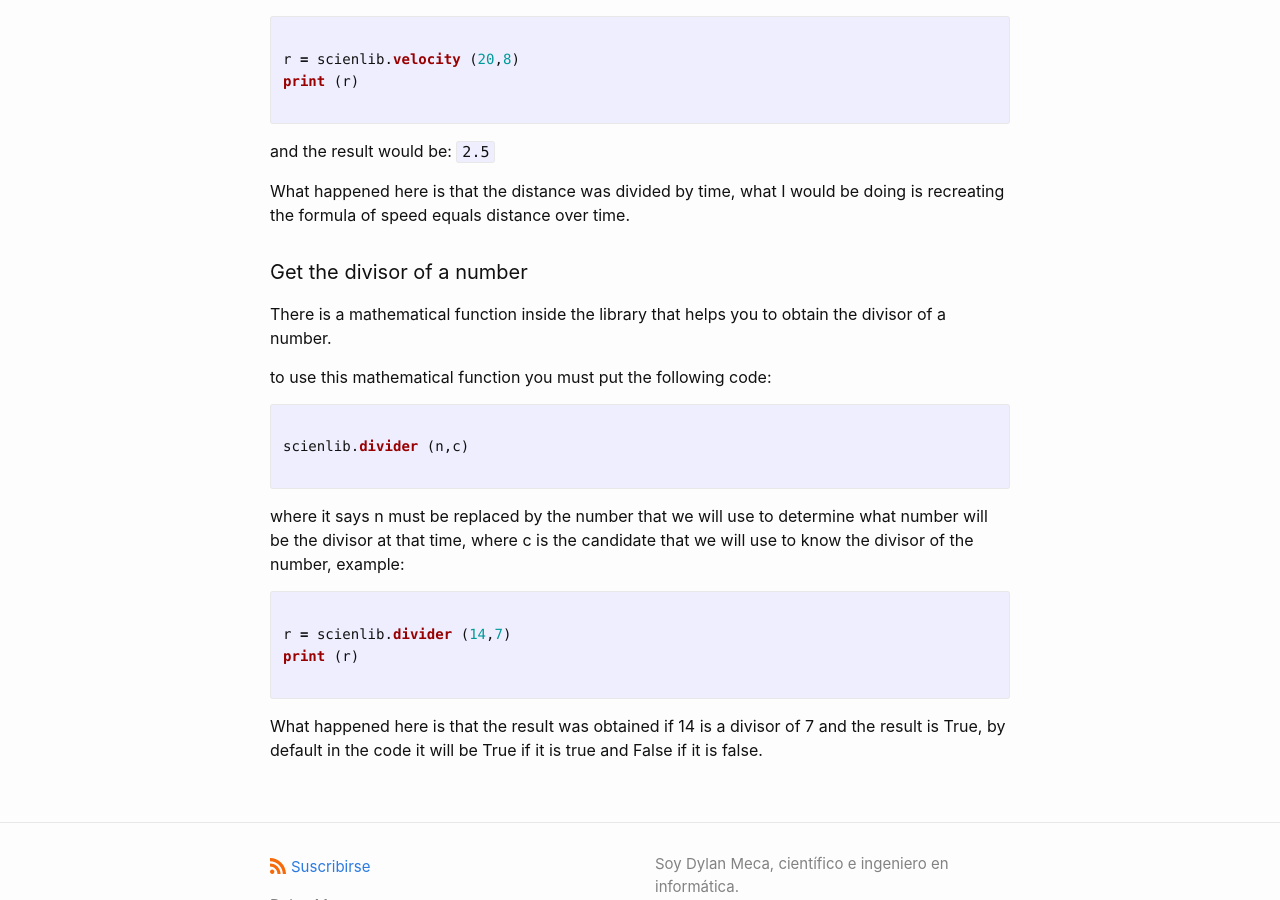
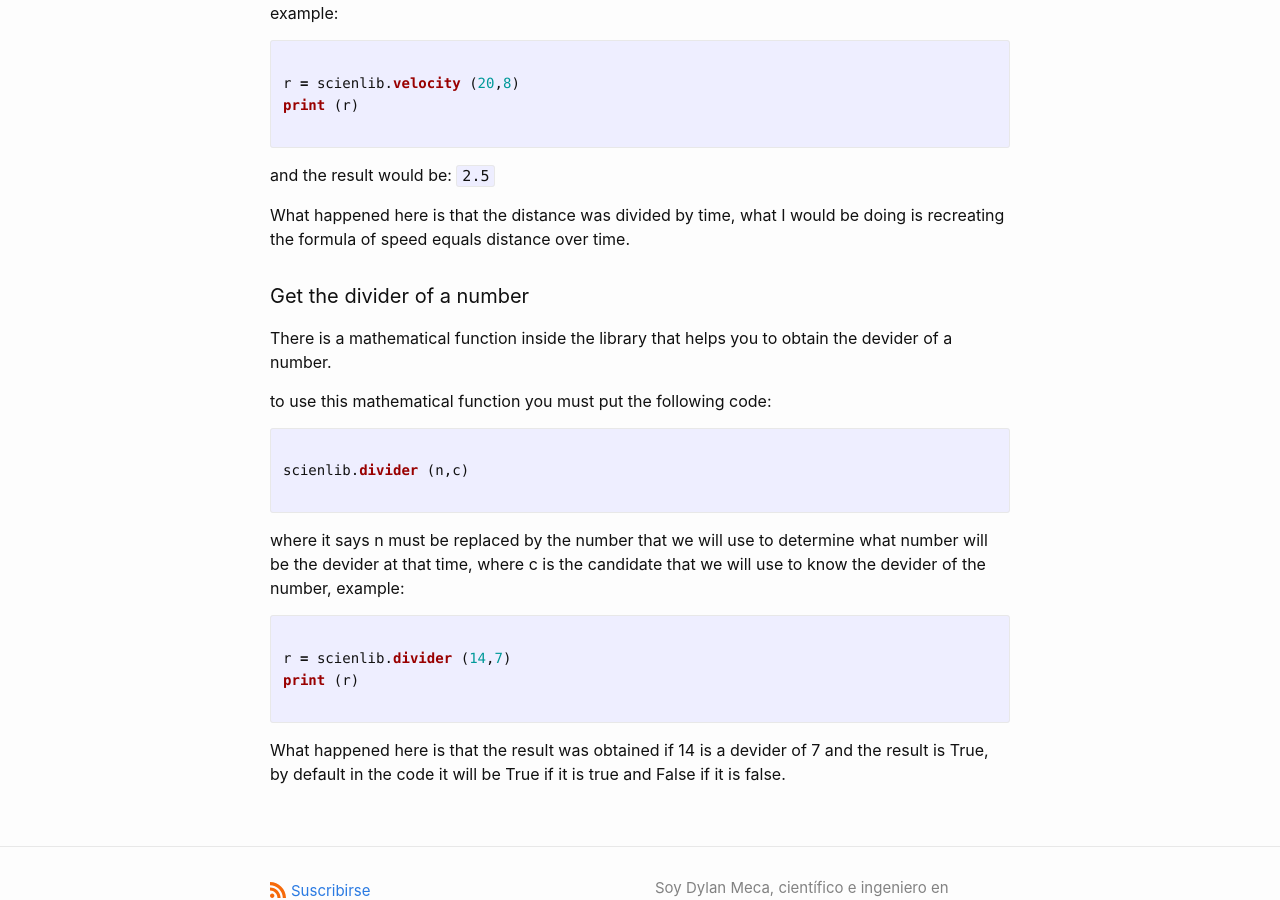
Before and after one commit to dylanmeca/dylanmeca.github.io, a Jekyll site: the page built from _posts/2021-04-28-scienlib-documentation.md, in a window 1280 px wide and 900 px high, scrolled down 1286 px. Built offline with Jekyll 4.4.1, drawn with Linux system fonts in a browser that asks for light colours; a script that is not in the unit is left out; comment, search, counter and statistics services are not loaded; some of the changed text lies outside the part shown.

Commit message:
Update 2021-04-28-scienlib-documentation.md

````diff
--- a/_posts/2021-04-28-scienlib-documentation.md
+++ b/_posts/2021-04-28-scienlib-documentation.md
@@ -20,6 +20,7 @@ More information about the project at: [https://github.com/dylan14567/scienlib](
 - [How to use the library](#how-to-use-the-library)
 - [Basic math](#basic-math)
   - [speed calculation](#speed-calculation)
+  - [Get the divider of a number](#get-the-divisor-of-a-number)
 
 Information about the installation and more details in: [https://github.com/dylan14567/scienlib](https://github.com/dylan14567/scienlib)
 
@@ -62,9 +63,9 @@
 
 What happened here is that the distance was divided by time, what I would be doing is recreating the formula of speed equals distance over time.
 
-#### Get the divisor of a number
+#### Get the divider of a number
 
-There is a mathematical function inside the library that helps you to obtain the divisor of a number.
+There is a mathematical function inside the library that helps you to obtain the devider of a number.
 
 to use this mathematical function you must put the following code:
 
@@ -74,7 +75,7 @@ scienlib.divider (n,c)
 
 ```
 
-where it says n must be replaced by the number that we will use to determine what number will be the divisor at that time, where c is the candidate that we will use to know the divisor of the number, example:
+where it says n must be replaced by the number that we will use to determine what number will be the devider at that time, where c is the candidate that we will use to know the devider of the number, example:
 
 ```python
 
@@ -83,4 +84,4 @@ print (r)
 
 ```
 
-What happened here is that the result was obtained if 14 is a divisor of 7 and the result is True, by default in the code it will be True if it is true and False if it is false.
+What happened here is that the result was obtained if 14 is a devider of 7 and the result is True, by default in the code it will be True if it is true and False if it is false.
````
